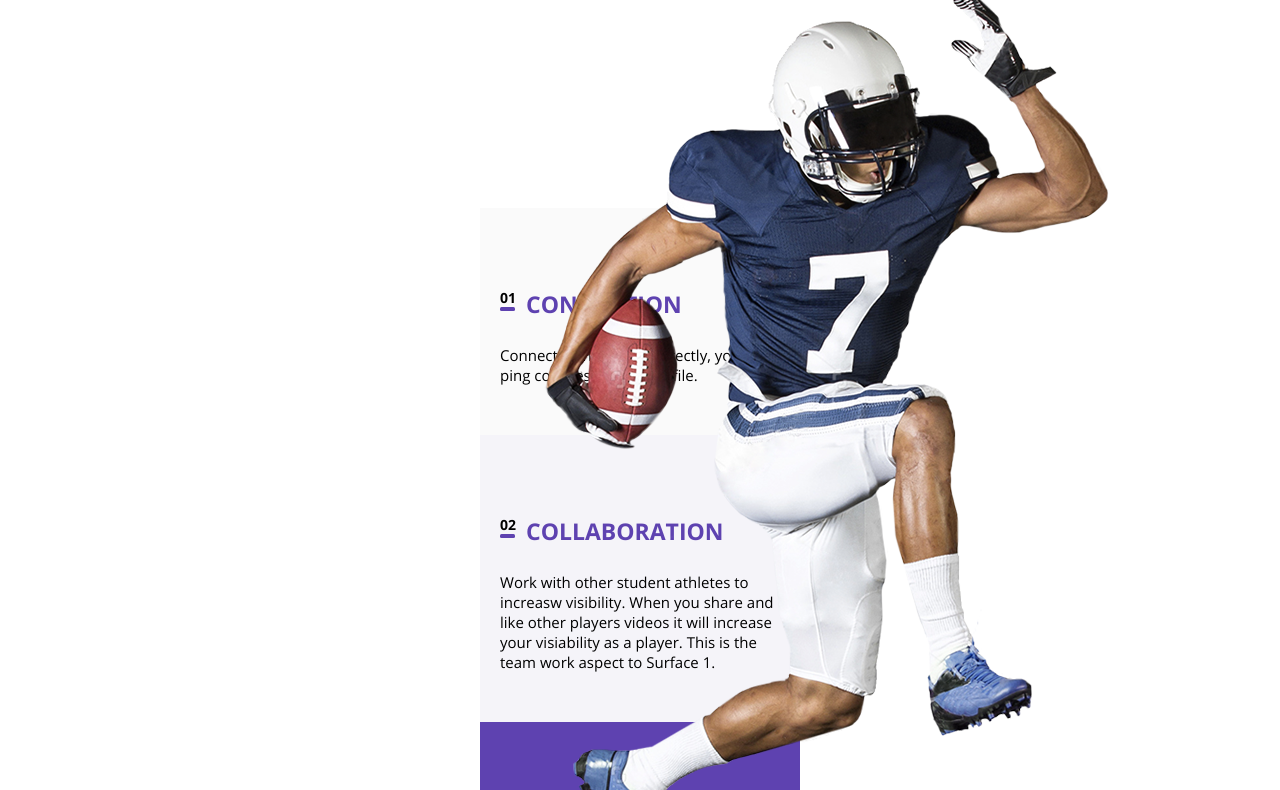
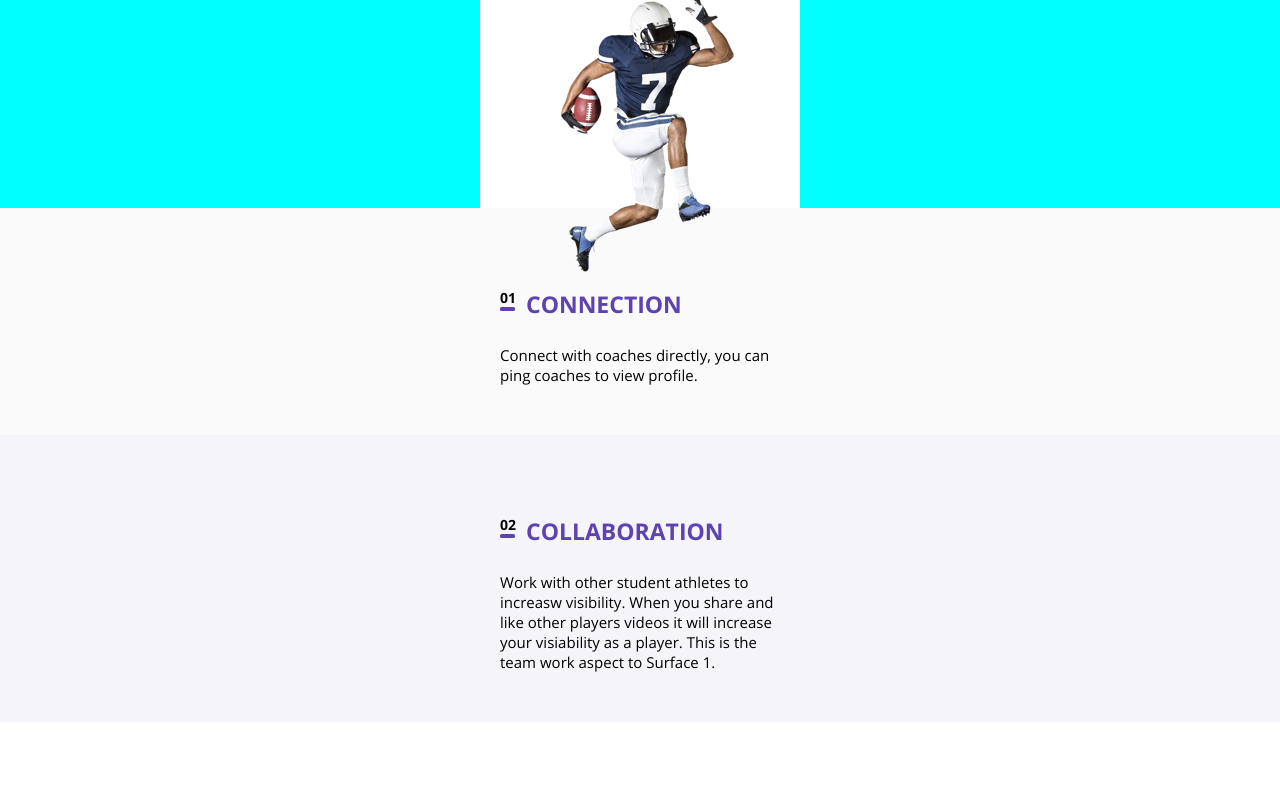
Before and after one commit to Vladimirus-github/My-repositor, a plain HTML site: page index.html in a window 1280 px wide. Shown: the part 671-1461 px from the top of the page. Drawn offline with Linux system fonts and the light colour scheme; files whose address does not match are found by name.

Commit message:
Add files via upload
Переделал структуру кода html и css

```diff
--- a/index.html
+++ b/index.html
@@ -65,21 +65,24 @@
 
   <main class="main">
     <section class="wrapper_main">
+    	<section class="section_athlets">
 
-      <section class="section_athlets">
+       <div class="wrapper_header_main">				<!-- Обертка header -->
        	<header class="header_athlets">
           <h2 class="title_header_athlets">athlets</h2>
-        </header>
 
 					<picture class="section_image_athlets">
-          <source srcset="img/footballer_192.png" media="(max-width: 640px)">
+						<!-- <source srcset="img/footballer_192.png" media="(max-width: 640px)">
 						<source srcset="img/footballer_497.png" media="(max-width: 1279px)">
-          <source srcset="img/footballer_566.png" media="(min-width: 1280px)">
+						<source srcset="img/footballer_566.png" media="(min-width: 1280px)">-->
 						<img src="img/footballer_192.png" alt="footballer" srcset="img/footballer_192.png">
 					</picture>
-
-        <article class="article_athlets_connection">
-          <div class="wrapper_article">
+        </header>
+       </div>
+<!-- Article CONNECTION -->
+       <div class="article_conteiner_connection">		<!-- Контейнер article -->
+         <div class="wrapper_article_conteiner">	<!-- Контейнер для родительского контейнера article -->
+         	<article class="main_article">	<!-- Сама статья article_connection-->
 						<div class="wrapper_title_block">
 							<span class="number_block number_block_connection">01</span>
 							<h3 class="title_article_block">
@@ -89,8 +92,25 @@
            	<div class="article_description">
              <p class="article_content article_content_connection">Connect with coaches directly, you can ping coaches to view profile.</p>
            	</div>
+         	</article>
+         </div>
+				</div>
+<!-- Article COLLABORATION -->
+        <div class="article_conteiner_collaboration">		<!-- Контейнер article -->
+         <div class="wrapper_article_conteiner">	<!-- Контейнер для родительского контейнера article -->
+         	<article class="main_article">	<!-- Сама статья article_connection-->
+						<div class="wrapper_title_block">
+							<span class="number_block number_block_collaboration">02</span>
+							<h3 class="title_article_block">
+							 <a href="#" class="link link_article link_article_collaboration">collaboration</a>
+							</h3>
+						</div>
+           	<div class="article_description">
+             <p class="article_content article_content_collaboration">Work with other student athletes to increasw visibility. When you share and like other players videos it will increase your visiability as a player. This is the team work aspect to Surface 1.</p>
            	</div>
          	</article>
+         </div>
+				</div>
 
         <article class="article_athlets_collaboration">
           <div class="wrapper_article">
--- a/style.css
+++ b/style.css
@@ -144,40 +144,51 @@ body {
 
 /* **************************** MAIN **************************** */
 .main {
-  width: 320px;
+  width: 100vw;
+}
+/* ********************** wrapper_header_main ********************** */
+.wrapper_header_main {
+	background-color: aqua;
+}
+.header_athlets {
+	width: 320px;
+	box-sizing: border-box;
   margin-left: auto;
   margin-right: auto;
-}
-
-.section_athlets {
-  max-width: 100%;
-  position: relative;
-}
-.section_image_athlets {
-  position: absolute;
-  top: 90px;
-  left: 64px;
-}
-
-.header_athlets {
   padding: 25px 20px 224px;
   font-size: 30px;
   text-transform: uppercase;
   background-color: #ffffff;
+	position: relative;
 }
+
+.section_image_athlets {
+  position: absolute;
+  top: 30%;
+  left: 25%;
+}
+
 .title_header_athlets {
   margin: 0;
   font-weight: 700;
   color: #c1c1c1;
 }
 /* *************** Общие стили для MAIN ARTICLE *************** */
-.wrapper_article {
-  margin-left: 20px;
-  margin-right: 20px;
+.wrapper_article_conteiner {
+  width: 320px;
+	box-sizing: border-box;
+  margin-left: auto;
+  margin-right: auto;
+	background-color: inherit;
+}
+.main_article {
+	width: calc(100% - 40px);
+	margin-left: auto;
+  margin-right: auto;
 }
 .wrapper_title_block {
-  display: flex;
-  align-items: flex-start;
+	display: flex;
+	align-items: flex-start;
   padding-top: 80px;
 }
 .number_block {
@@ -210,9 +221,9 @@ body {
   margin: 0;
   font-size: 15px;
 }
-/* *************** Стили для connection *************** */
-.article_athlets_connection {
-  background-color: #fafafa;
+/* *************** Стили для article_connection *************** */
+.article_conteiner_connection {
+	background-color: #fafafa;
 }
 .number_block_connection::after {
   background: #5e42b0;
@@ -223,10 +234,11 @@ body {
 .article_content_connection {
   color: #000000;
 }
-/* *************** Стили для COLLABORATION *************** */
-.article_athlets_collaboration {
+/* *************** Стили для article_collaboration *************** */
+.article_conteiner_collaboration {
   background-color: #f5f4f9;
 }
+
 .number_block_collaboration::after {
   background: #5e42b0;
 }
```
Lines whose indentation alone changed are shown as unchanged.
